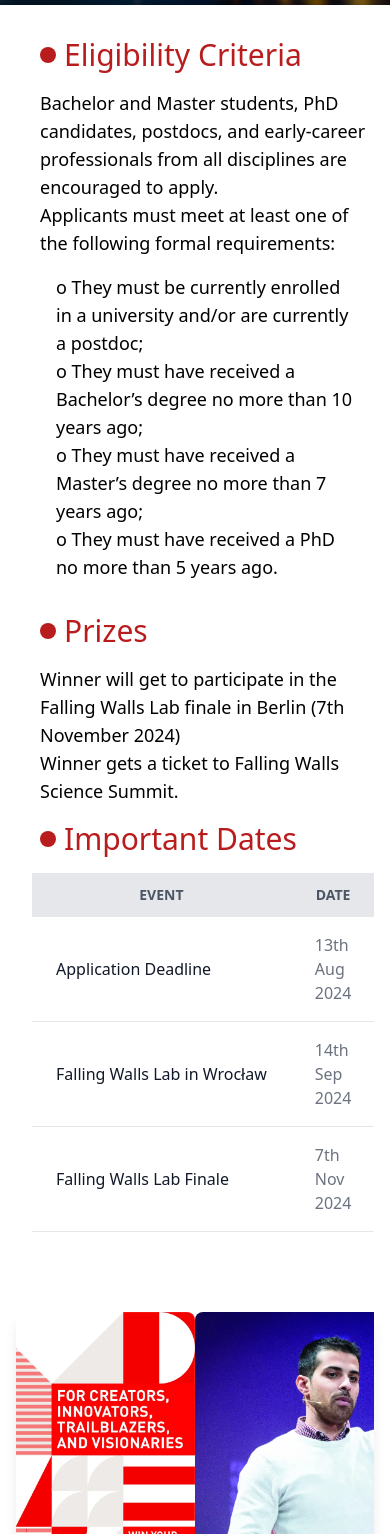
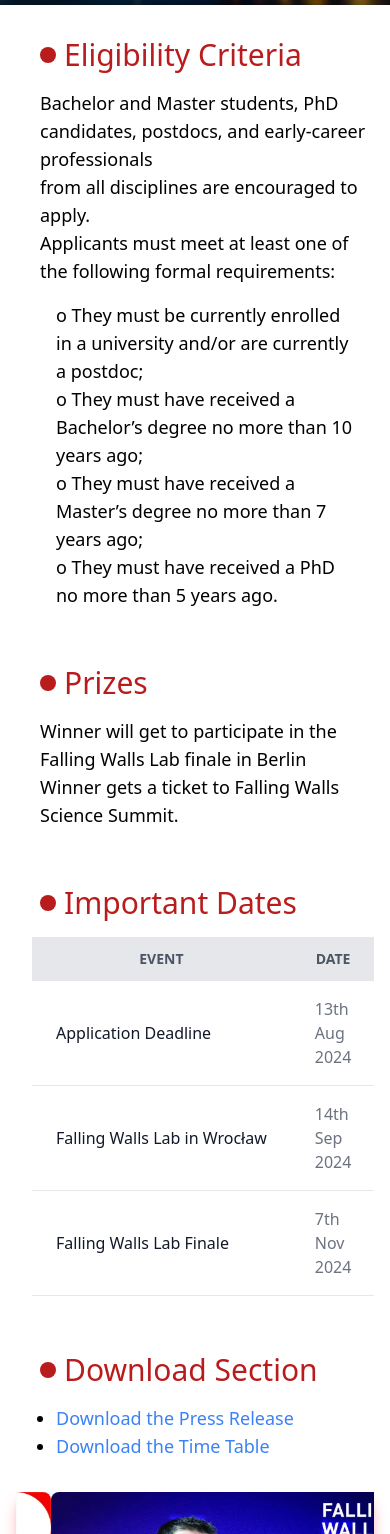
Before and after one commit to biplab37/FallingWallsNext, a Next.js app: page /information in a window 390 px wide. Shown: the part 274-1808 px from the top of the page. Built offline with nearby package versions, Linux system fonts and the light colour scheme.

Commit message:
updated download section

```diff
--- a/app/components/caousel.tsx
+++ b/app/components/caousel.tsx
@@ -30,7 +30,7 @@ function Carousel({
   }, [autoSlide, autoSlideInterval]);
 
   return (
-    <div className="overflow-hidden relative">
+    <div className="overflow-hidden relative shadow-lg shadow-red-300">
       <div
         className="flex transition-transform ease-out duration-500"
         style={{ transform: `translateX(-${curr * 100}%)` }}
--- a/app/components/header.tsx
+++ b/app/components/header.tsx
@@ -87,7 +87,7 @@ export default function Header() {
           {navLinks.map((item) => (
             <motion.li
               key={item.label}
-              className="text-lg hover:text-red-600 cursor-pointer"
+              className="lg:text-xl hover:text-red-600 cursor-pointer"
               whileTap={{ scale: 0.9 }}
             >
               <Link href={item.href}>{item.label}</Link>
--- a/app/information/page.tsx
+++ b/app/information/page.tsx
@@ -91,14 +91,14 @@ export default function Information() {
       <div className="py-4 mx-auto max-container">
         <div className="flex flex-col md:flex-row justify-between">
           <div>
-            <div>
+            <div className="pb-6">
               <SectionHeader2 title="Eligibility Criteria" />
               <div className="text-lg ps-6">
                 <p>
                   Bachelor and Master students, PhD candidates, postdocs, and
-                  early-career professionals from all disciplines are encouraged
-                  to apply.{" "}
+                  early-career professionals
                 </p>
+                <p>from all disciplines are encouraged to apply.</p>
                 <p>
                   Applicants must meet at least one of the following formal
                   requirements:
@@ -126,13 +126,13 @@ export default function Information() {
                 </ul>
               </div>
             </div>
-            <div>
+            <div className="pb-10">
               <SectionHeader2 title="Prizes" />
               <div className="text-lg ps-6">
                 <ul>
                   <li>
                     Winner will get to participate in the Falling Walls Lab
-                    finale in Berlin (7th November 2024)
+                    finale in Berlin
                   </li>
                   <li>Winner gets a ticket to Falling Walls Science Summit.</li>
                   <li></li>
@@ -142,7 +142,7 @@ export default function Information() {
             <div>
               <SectionHeader2 title="Important Dates" />
 
-              <div className="max-container overflow-x-auto sm:rounded-lg pb-20">
+              <div className="max-container overflow-x-auto sm:rounded-lg pb-10">
                 <table className="text-sm text-left rtl:text-right text-gray-500 ">
                   <thead className="text-md text-gray-600 uppercase bg-gray-200 text-center">
                     <tr>
@@ -186,8 +186,33 @@ export default function Information() {
                 </table>
               </div>
             </div>
+            <div className="pb-8">
+              <SectionHeader2 title="Download Section" />
+              <div className="text-lg ps-10">
+                <ul className="list-disc">
+                  <li>
+                    <a
+                      href="./downloads/lab24-wroclaw-press-release_final.pdf"
+                      download
+                      className="text-blue-500 hover:underline"
+                    >
+                      Download the Press Release
+                    </a>
+                  </li>
+                  <li>
+                    <a
+                      href="./downloads/timetable.png"
+                      download
+                      className="text-blue-500 hover:underline"
+                    >
+                      Download the Time Table
+                    </a>
+                  </li>
+                </ul>
+              </div>
+            </div>
           </div>
-          <div className="flex justify-end lg:w-2/5 rounded-md shadow-lg">
+          <div className="flex justify-end items-center lg:w-2/5  h-auto">
             <Carousel autoSlideInterval={6000}>
               {[
                 ...listPoster.map((s: string) => (
```
Also changed, not shown: public/downloads/timetable.png (added), 1 other file (tests, documents, lock files or other folders).
